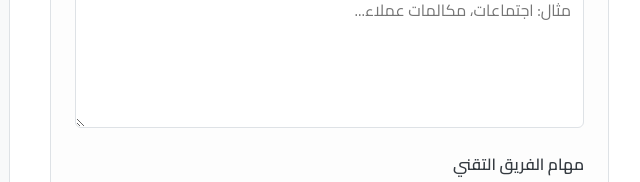
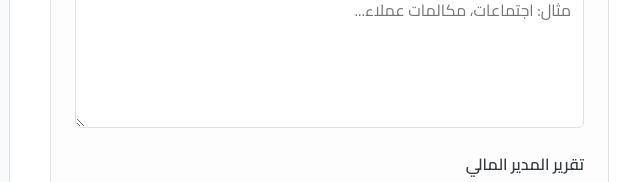
Before and after one commit to EslamAltahawy/cfo-report, a plain HTML site: page index.html in a window 1280 px wide and 1932 px high. Shown: the part 788-970 px from the top of the page, 631-1271 px from the left. Drawn offline with nearby package versions, Linux system fonts and the light colour scheme; a script that the page names is missing.

```diff
--- a/index.html
+++ b/index.html
@@ -45,7 +45,7 @@
                         <textarea id="admin-summary" rows="4" placeholder="مثال: اجتماعات، مكالمات عملاء..."></textarea>
                     </div>
                     <div class="form-group">
-                        <label for="tech-tasks">مهام الفريق التقني</label>
+                        <label for="tech-tasks">تقرير المدير المالي</label>
                         <textarea id="tech-tasks" rows="4" placeholder="مثال: تم إطلاق الميزة س، تم إصلاح الخلل ص..."></textarea>
                     </div>
                     <div class="form-group">
@@ -87,4 +87,5 @@
     <script src="script.js"></script>
 
 </body>
+
 </html>
```
